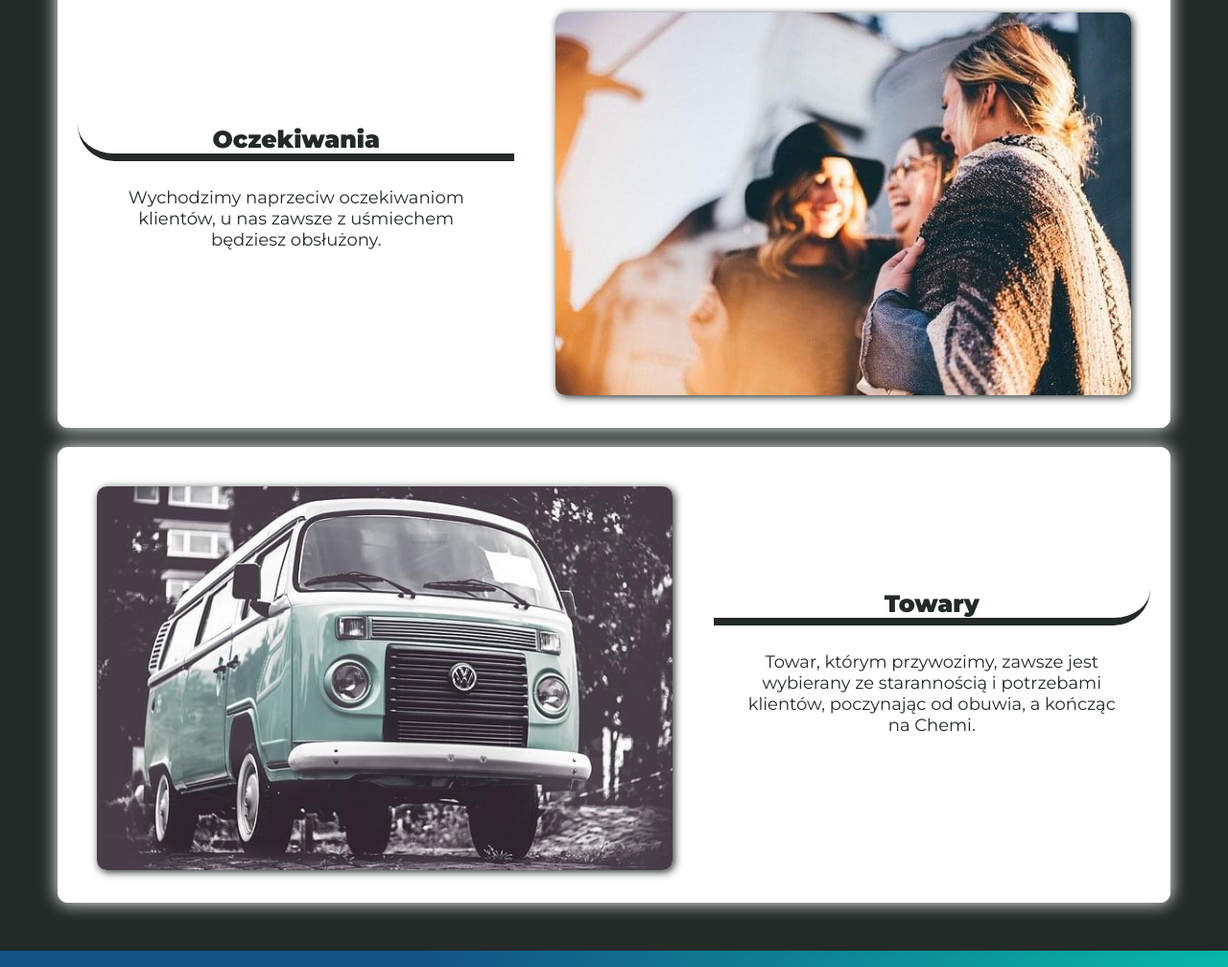
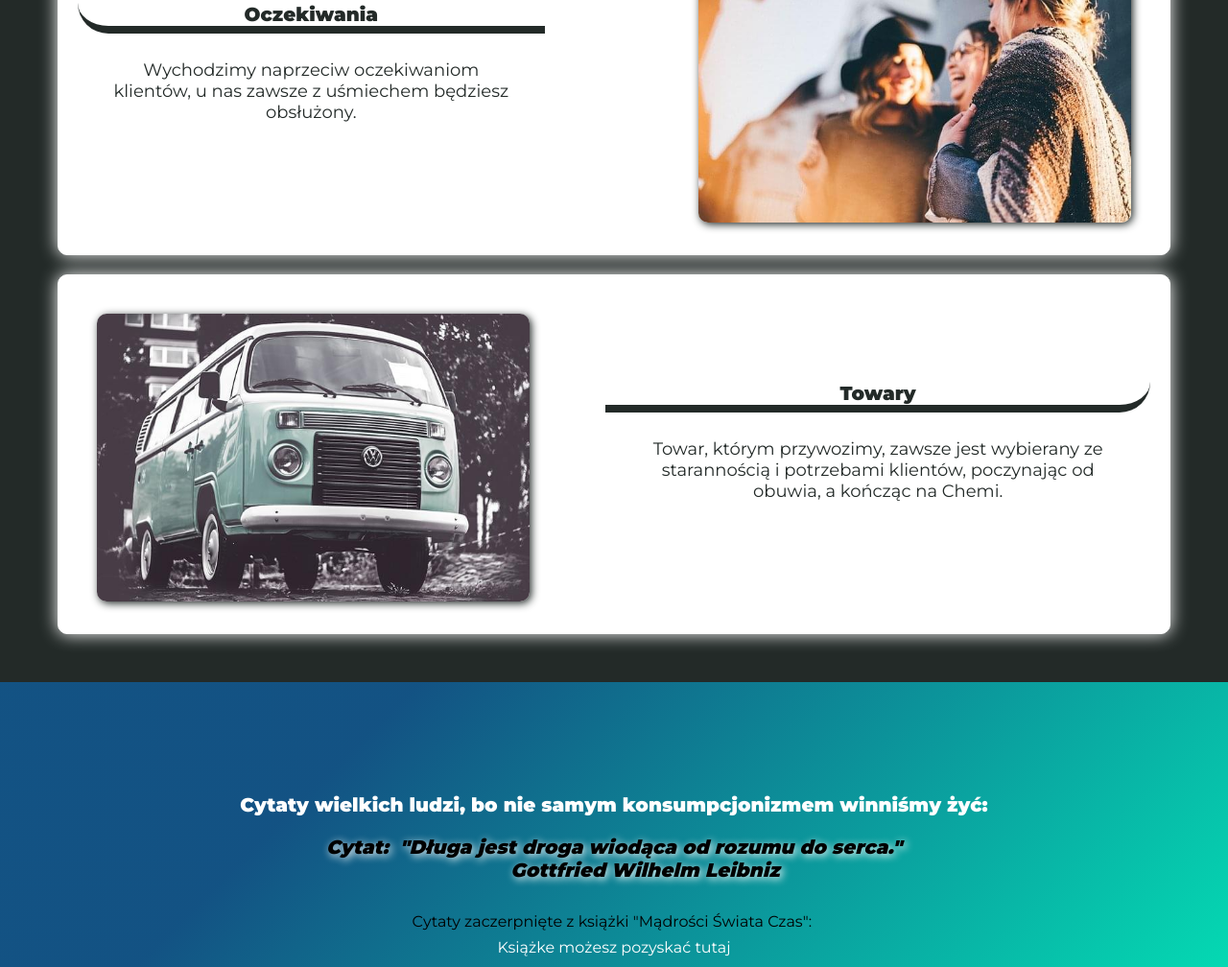
Before and after one commit to Majzerek/UMazura, a website: page index.html in a window 1280 px wide. Shown: the part 1526-2534 px from the top of the page at 96% size. Drawn offline with nearby package versions, Linux system fonts and the light colour scheme.

Commit message:
sass repair

```diff
--- a/src/sass/main.scss
+++ b/src/sass/main.scss
@@ -20,14 +20,13 @@ body {
 }
 .color-text {
 	color: $info-color;
-	text-shadow: 2px 2px 8px $main-color;
+	text-shadow: 2px 2px 8px $bg-dark;
 }
 .section {
 	display: flex;
 	justify-content: center;
 	align-items: center;
 	flex-direction: column;
-	height: 100%;
 	overflow: hidden;
 }
 .title {
@@ -66,12 +65,12 @@ body {
 .img {
 	margin: 2em;
 	img {
-		width: 100%;
-		height: 100%;
+		// width: 100%;
+		// height: 100%;
 		min-width: 180px;
-		min-height: 300px;
-		max-width: 800px;
-		max-height: 500px;
+		min-height: 200px;
+		max-width: 500px;
+		max-height: 300px;
 		border-radius: 10px;
 		box-shadow: 2px 2px 8px $bg-dark;
 		transition: transform 0.3s;
@@ -107,7 +106,7 @@ body {
 .show-news {
 	margin-top: 1em;
 	padding: 0.5em;
-	font-size: 2rem;
+	font-size: 1.8rem;
 	width: 100%;
 	color: $section-pure;
 	border: none;
@@ -365,8 +364,8 @@ header {
 	}
 	&__info-text {
 		padding: 1em;
-		font-size: 1.6rem;
-		color: $bg-dark;
+		font-size: 1.8rem;
+		color: $section-pure;
 	}
 }
 //section about us
@@ -388,7 +387,7 @@ header {
 	&-text {
 		margin: 0.5em;
 		padding: 1em;
-		max-width: 800px;
+		// max-width: 800px;
 		color: $bg-dark;
 		font-size: 1.5rem;
 		text-align: center;
@@ -412,16 +411,6 @@ header {
 		width: 100%;
 		height: 100%;
 
-		img {
-			margin: 0;
-			width: 100%;
-			height: 100%;
-			min-width: 180px;
-			min-height: 300px;
-			max-width: 600px;
-			max-height: 400px;
-			object-fit: cover;
-		}
 		&-container2 {
 			margin: 1em;
 			padding: 2em;
@@ -765,14 +754,14 @@ header {
 		}
 	}
 	.footer {
-		font-size: 2rem;
+		font-size: 1.5rem;
 	}
 	.contact {
-		font-size: 2rem;
+		font-size: 1.8rem;
 		background-image: url('../img/header.jpg');
 		&-standard {
 			p {
-				font-size: 2rem;
+				font-size: 1.8rem;
 			}
 		}
 	}
@@ -801,21 +790,21 @@ header {
 	.card {
 		font-size: 2rem;
 		&__info-text {
-			font-size: 1.8rem;
+			font-size: 2rem;
 		}
 	}
 	.aboutus {
 		&-h3 {
-			font-size: 2.5rem;
+			font-size: 2rem;
 		}
 		&-text {
 			font-size: 1.8rem;
 		}
 		.quotes-text {
-			font-size: 2.5rem;
+			font-size: 2rem;
 		}
 		&__text-quote {
-			font-size: 2.5rem;
+			font-size: 2rem;
 		}
 		.link {
 			font-size: 1.6rem;
@@ -823,7 +812,7 @@ header {
 	}
 	.text {
 		h3 {
-			font-size: 2.5rem;
+			font-size: 2rem;
 		}
 		p {
 			font-size: 1.8rem;
```
Also changed, not shown: dist/css/main.min.css.
